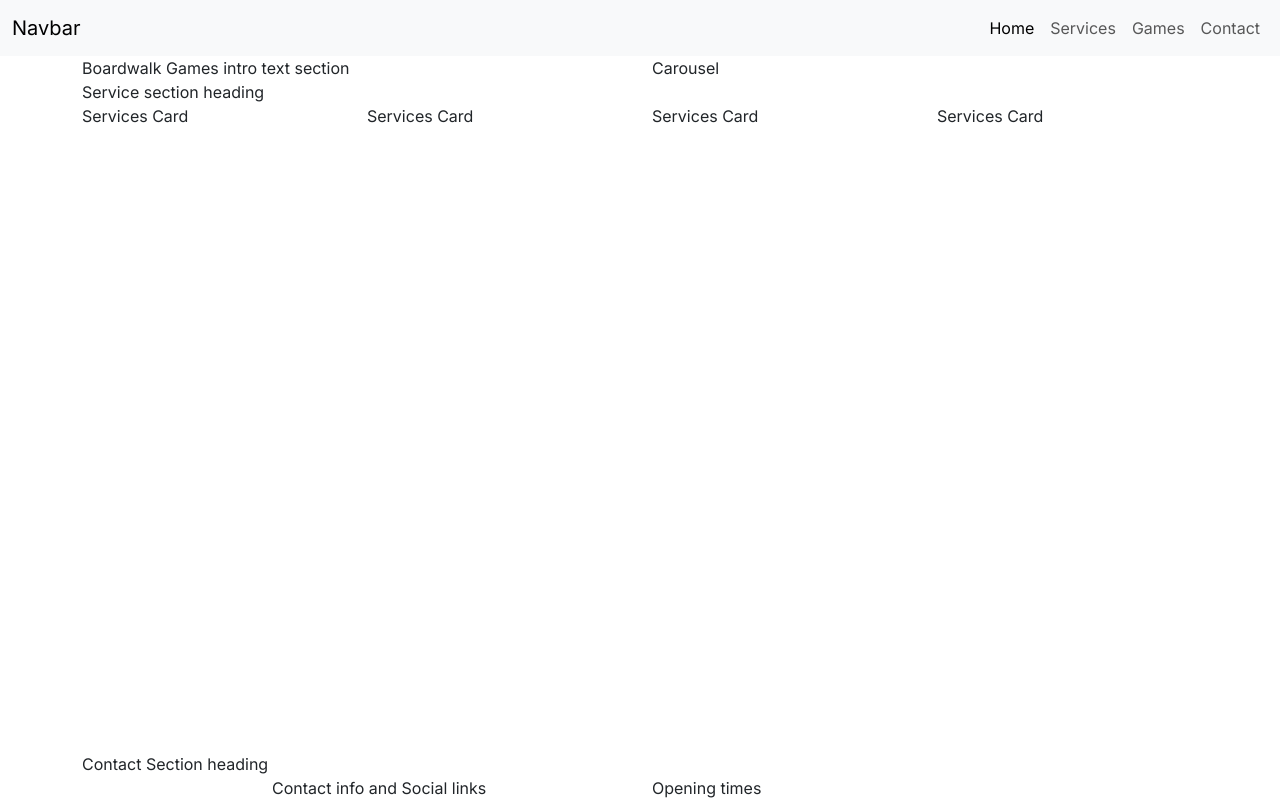
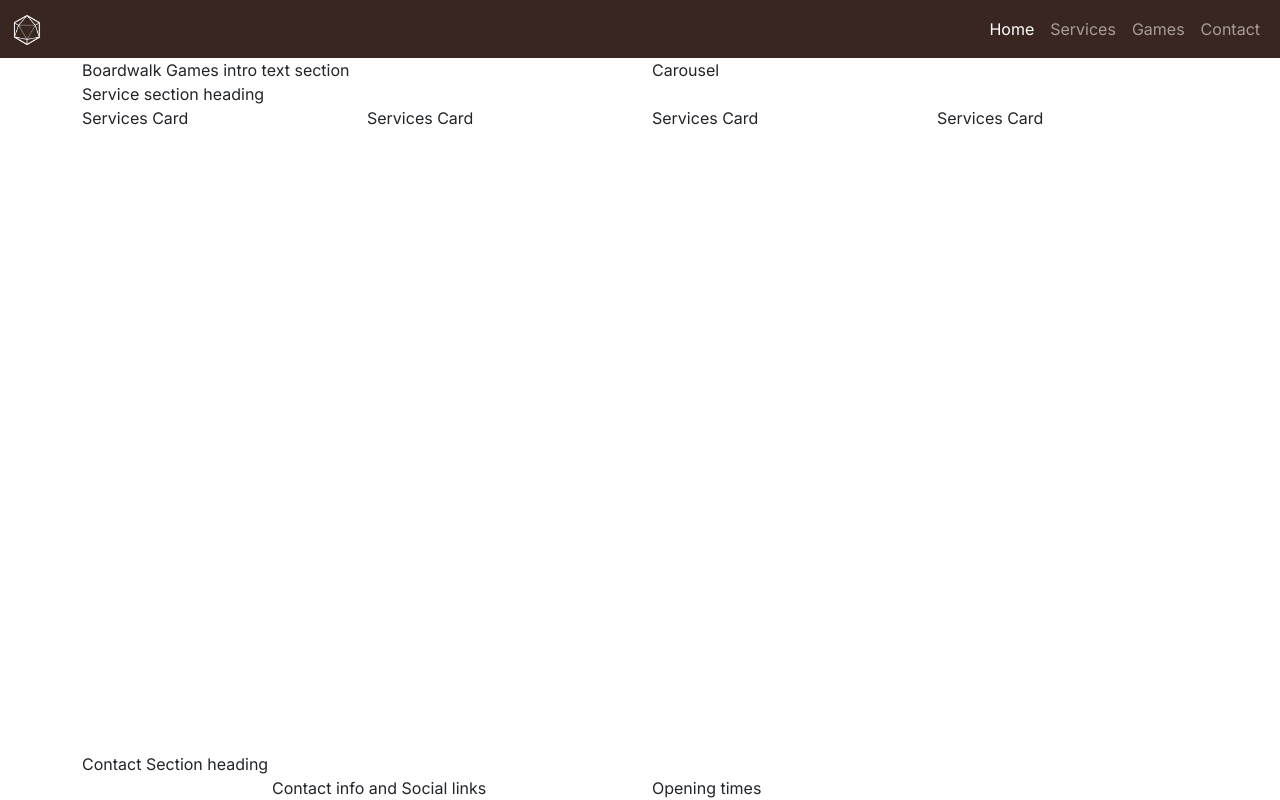
Before and after one commit to daswinkelmann/boardwalk-games, a plain HTML site: page index.html in a window 1280 px wide. Drawn offline with nearby package versions, Linux system fonts and the light colour scheme; a web font is replaced by a local one.

Commit message:
Styling the navbar

```diff
--- a/assets/style.css
+++ b/assets/style.css
@@ -28,6 +28,16 @@ h3 {
 }
 
 
+/* Navbar */
+
+#navbar {
+    background-color: var(--primary-color);
+}
+
+#navbar .logo {
+    width: 30px;
+}
+
 /* grid visualisation for CSS testing */
 
 /*.container,
--- a/index.html
+++ b/index.html
@@ -26,9 +26,11 @@
 
 <body class="d-flex flex-column min-vh-100">
     <!-- Navigation -->
-    <nav class="navbar navbar-expand-lg bg-body-tertiary">
+    <nav id="navbar" class="navbar navbar-expand-lg" data-bs-theme="dark">
         <div class="container-fluid">
-            <a class="navbar-brand" href="index.html">Navbar</a>
+            <a class="navbar-brand" href="index.html">
+                <img src="assets/images/logo-sm-white.png" alt="Boardwalk logo" class="logo">
+            </a>
             <button class="navbar-toggler" type="button" data-bs-toggle="collapse" data-bs-target="#navbarNav"
                 aria-controls="navbarNav" aria-expanded="false" aria-label="Toggle navigation">
                 <span class="navbar-toggler-icon"></span>
```
